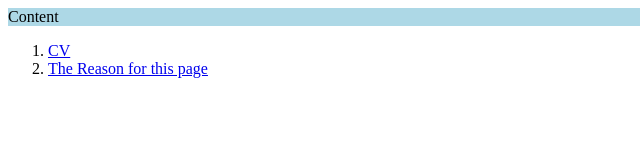
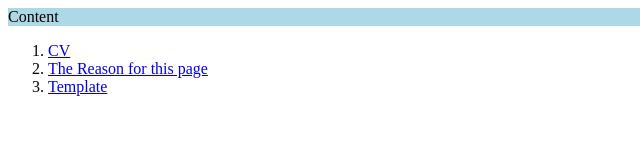
Before and after one commit to Kappla/Learn, a plain HTML site: page index.html in a window 1280 px wide. Shown: the full height of the page, 0-640 px from the left. Drawn offline with Linux system fonts and the light colour scheme.

Commit message:
new line in list

```diff
--- a/index.html
+++ b/index.html
@@ -40,6 +40,9 @@
                 <li>
                 <a style="text-align: center" href="https://video.cs50.net/web/2018/spring/lectures/1?t=2m41s">The Reason for this page</a>
                 </li>
+                <li>
+                <a style="text-align: center" href="Template.html">Template</a>
+                </li>
         </ol>
     </body>
 </html>
```
